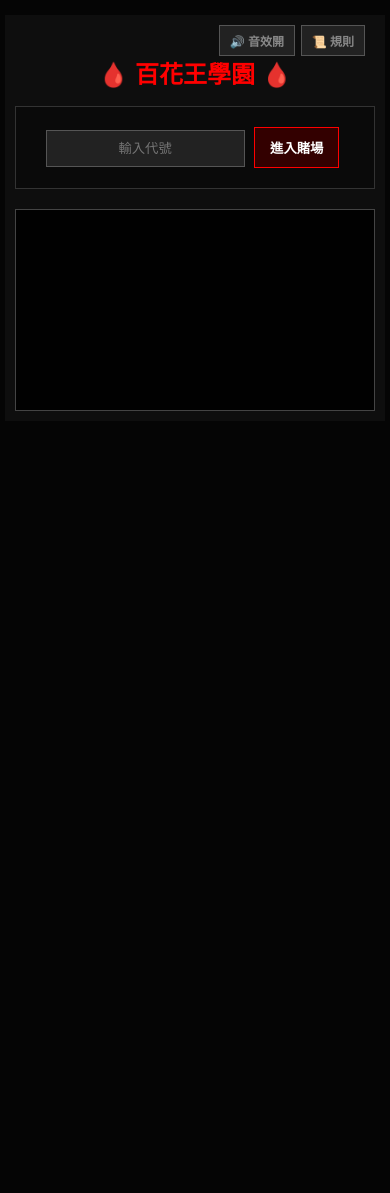
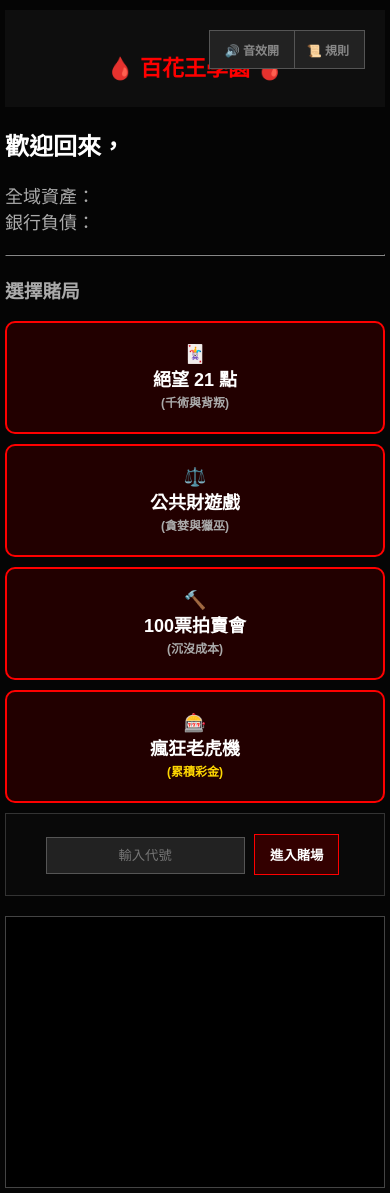
Before and after one commit to GoGoYEEDeRLi/kakegurui-casino, a Flask app: page / in a window 390 px wide. Before the commit the page ends 411 px from the top, so only its background shows below. Run offline with Flask 3, Linux system fonts and the light colour scheme; some libraries are stand-ins or nearby versions.

Commit message:
Update index.html

```diff
--- a/templates/index.html
+++ b/templates/index.html
@@ -61,130 +61,24 @@
         .lobby-game-btn:hover { background: #500; box-shadow: 0 0 20px #f00; transform: scale(1.05);}
         .lobby-game-btn:disabled { background: #111; border-color: #333; color: #555; box-shadow: none; cursor: not-allowed;}
 
-        input[type=range] { -webkit-appearance: none; appearance: none; width: 100%; background: #333; height: 10px; border-radius: 5px; outline: none; margin: 20px 0; }
-        input[type=range]::-webkit-slider-thumb { -webkit-appearance: none; appearance: none; width: 30px; height: 30px; border-radius: 50%; background: #f00; cursor: pointer; border: 2px solid #fff; box-shadow: 0 0 10px #f00;}
-      /* ========================================= */
-        /* 📱 手機版響應式設計 (RWD 魔法區) 📱         */
-        /* 當螢幕寬度小於 768px (通常是手機) 時自動觸發  */
-        /* ========================================= */
-         @media (max-width: 768px) {
-            /* 1. 減少周圍留白，讓出更多空間給遊戲 */
+        /* 🔴 縮小左上角借錢區，解決擁擠問題 */
+        .global-recharge {
+            position: fixed; top: 10px; left: 10px; z-index: 1000;
+            background: rgba(0, 40, 0, 0.9); border: 1px solid #0f0; padding: 5px;
+            transform: scale(0.75); transform-origin: top left;
+        }
+
+        /* 🎰 累積彩金老虎機樣式 */
+        .jackpot-board { background: #000; border: 2px solid #ff0; color: #f00; font-family: monospace; font-size: 24px; padding: 10px; margin: 10px 0; text-align: center; border-radius: 5px; }
+        .reel { width: 60px; height: 60px; background: #fff; color: #000; font-size: 40px; display: inline-block; line-height: 60px; margin: 5px; border-radius: 5px; font-weight: bold; }
+
+        /* 📱 手機版響應式設計 */
+        @media (max-width: 768px) {
             body { padding: 5px; }
-            .container { padding: 10px; border: none; margin-top: 10px; }
-
-            /* 2. 標題往下挪，避免跟右上角的按鈕撞在一起 */
-            h1 { font-size: 24px; margin-top: 50px; }
-
-            /* 3. 大廳的遊戲選擇按鈕：從「橫向並排」變成「上下堆疊」 */
-            .lobby-game-btn { width: 100%; margin: 10px 0; display: block; padding: 15px 5px; }
-
-            /* 4. 頂部懸浮按鈕：縮小字體與間距，避免畫面擁擠 */
-            .top-btn { padding: 6px 10px; font-size: 12px; }
-            #btn-rules { right: 5px; top: 5px; }
-            #btn-mute { right: 65px; top: 5px; }
-            #btn-leave { right: 145px; top: 5px; }
-
-            /* 5. 左上角借款區塊縮小 */
-            .global-recharge { top: 5px; left: 5px; padding: 3px; font-size: 12px; }
-            .global-recharge .step-val { min-width: 80px; padding: 5px; font-size: 14px; }
-            .global-recharge .step-btn { padding: 5px 15px; }
-
-            /* 6. 玩家列表：資訊從「橫向擠在一起」變成「上下三排」閱讀更清楚 */
-            [id^="player-row-"] { flex-direction: column; align-items: flex-start; gap: 8px; }
-
-            /* 7. 遊戲控制按鈕 (抽牌/停牌等)：全部撐滿寬度 (100%)，變成超大按鈕，手機絕對不會按錯！ */
-            #ctrl-action button, #ctrl-voting button { width: 100%; margin: 5px 0; box-sizing: border-box; display: block; }
-
-            /* 8. 籌碼加減分器：佔滿寬度 */
-            .step-container { display: flex; width: 100%; }
-            .step-val { flex-grow: 1; }
-
-            /* 9. 聊天室稍微縮小，避免佔據太多手機螢幕 */
-            #chat-log { height: 180px; font-size: 14px; }
-             /* 🎰 老虎機專屬樣式 */
-        .slot-machine { background: #200; border: 4px solid #ffd700; border-radius: 15px; padding: 20px; margin: 20px auto; max-width: 400px; text-align: center; box-shadow: 0 0 20px #f00; }
-        .slot-reel-container { display: flex; justify-content: center; gap: 10px; margin-bottom: 20px; background: #000; padding: 10px; border-radius: 10px; border: 2px inset #444; }
-        .reel { width: 80px; height: 80px; background: #fff; border-radius: 5px; font-size: 50px; line-height: 80px; color: #000; display: flex; align-items: center; justify-content: center; overflow: hidden; }
-        .slot-win-msg { color: #0f0; font-weight: bold; height: 24px; margin-top: 10px; }
-
-        /* 這邊是新增的代碼📱 修正左上角擁擠問題 (調整原本的 .global-recharge) */
-        .global-recharge {
-            position: fixed; /* 改成固定位置，不隨捲軸跑 */
-            top: 10px; left: 10px;
-            transform: scale(0.85); /* 🔴 直接整體縮小 15%，騰出空間 */
-            transform-origin: top left;
-            background: rgba(0, 40, 0, 0.9);
-            border: 1px solid #0f0;
-            padding: 8px;
-            z-index: 100;
+            .container { padding: 10px; border: none; margin-top: 5px; }
+            h1 { font-size: 22px; margin-top: 60px; }
+            .lobby-game-btn { width: 100%; display: block; margin: 10px 0; }
         }
-             /* 💰 累積彩金看板樣式 */
-.jackpot-board {
-    background: #000;
-    border: 2px solid #ff0;
-    color: #f00;
-    font-family: 'Courier New', monospace;
-    font-size: 24px;
-    padding: 10px;
-    margin: 10px 0;
-    text-shadow: 0 0 10px #f00;
-    box-shadow: inset 0 0 15px #f00;
-}
-             <div id="slot-area" class="panel hidden">
-    <div class="jackpot-board">
-        JACKPOT: <span id="jackpot-display">¥10,000,000</span>
-    </div>
-    </div>
-             // 🎰 老虎機符號清單 (對應後端 0-5)
-const symbols = ['🍒', '🍋', '🍉', '🔔', '💎', '7️⃣'];
-
-function spinSlot() {
-    const btn = document.getElementById('btn-spin');
-    const res = document.getElementById('slot-result');
-
-    // 🛑 防止重複點擊，並清空上次結果
-    btn.disabled = true;
-    res.innerText = "🎰 命運轉動中...";
-
-    // 💰 第一步：告訴後端「我要玩」，後端會在這裡扣錢
-    socket.emit('slot_spin');
-
-    // 🎨 第二步：開始跑「假轉動」動畫，先讓玩家覺得有在轉
-    let count = 0;
-    const timer = setInterval(() => {
-        document.getElementById('reel1').innerText = symbols[Math.floor(Math.random() * symbols.length)];
-        document.getElementById('reel2').innerText = symbols[Math.floor(Math.random() * symbols.length)];
-        document.getElementById('reel3').innerText = symbols[Math.floor(Math.random() * symbols.length)];
-        count++;
-        // 轉個 20 次（約 1 秒）後停下來
-        if (count > 20) clearInterval(timer);
-    }, 50);
-}
-
-// 🎯 第三步：接收後端給的「真實結果」
-socket.on('slot_result', d => {
-    // 稍微延遲一下，等上面的轉動動畫跑完
-    setTimeout(() => {
-        // 把輪盤定格在後端給的 [r1, r2, r3]
-        document.getElementById('reel1').innerText = symbols[d.reels[0]];
-        document.getElementById('reel2').innerText = symbols[d.reels[1]];
-        document.getElementById('reel3').innerText = symbols[d.reels[2]];
-
-        // 顯示中獎或沒中的訊息
-        document.getElementById('slot-result').innerText = d.msg;
-        btn.disabled = false; // 恢復按鈕
-
-        if (d.win) playSound('sfx-win'); // 如果中獎就播贏錢音效
-    }, 1100);
-});
-
-// 💰 第四步：同步更新全服累積彩金
-socket.on('update_jackpot', d => {
-    const board = document.getElementById('jackpot-display');
-    if (board) board.innerText = '¥' + d.pool.toLocaleString();
-});
-        }
-    /* 新增代碼到這裡 */
     </style> </head>
 <body onload="switchTheme('login')">
     <audio id="bgm" loop></audio>
@@ -253,25 +147,6 @@
 
         <h1 style="color: #f00; text-align: center; margin-top: 30px;">🩸 百花王學園 🩸</h1>
 
-        <div id="login-area" class="panel" style="text-align: center;">
-            <input type="text" id="name-in" placeholder="輸入代號">
-            <button onclick="login()">進入賭場</button>
-        </div>
-
-        <div id="lobby-area" class="panel hidden" style="text-align: center;">
-            <div id="slot-area" class="panel hidden">
-            <div class="slot-machine">
-                <h2 style="color: #ffd700; margin-top: 0;">🎰 瘋狂老虎機</h2>
-                <div class="slot-reel-container">
-                    <div id="reel1" class="reel">❓</div>
-                    <div id="reel2" class="reel">❓</div>
-                    <div id="reel3" class="reel">❓</div>
-                </div>
-                <p>單次下注：<span style="color: #ff0;">¥1,000,000</span></p>
-                <button id="btn-spin" onclick="spinSlot()" style="background: #f00; font-size: 20px; width: 80%;">拉下推桿！</button>
-                <div id="slot-result" class="slot-win-msg"></div>
-            </div>
-            <button onclick="switchTheme('lobby')" style="width: 100%; background: #333;">返回遊戲選擇</button>
         </div>
             <h2 style="color: #fff;">歡迎回來，<span id="lobby-name" style="color:#0f0;"></span></h2>
             <div style="font-size: 18px; margin-bottom: 20px;">
@@ -283,8 +158,28 @@
             <button class="lobby-game-btn" onclick="enterRoom('blackjack')">🃏<br>絕望 21 點<br><span style="font-size:12px; color:#aaa;">(千術與背叛)</span></button>
             <button class="lobby-game-btn" onclick="enterRoom('tax')">⚖️<br>公共財遊戲<br><span style="font-size:12px; color:#aaa;">(貪婪與獵巫)</span></button>
             <button class="lobby-game-btn" onclick="enterRoom('auction')">🔨<br>100票拍賣會<br><span style="font-size:12px; color:#aaa;">(沉沒成本)</span></button>
+            <button class="lobby-game-btn" onclick="enterSlot()">🎰<br>瘋狂老虎機<br><span style="font-size:12px; color:#ffd700;">(累積彩金)</span></button>
         </div>
-
+            <div id="login-area" class="panel" style="text-align: center;">
+            <input type="text" id="name-in" placeholder="輸入代號">
+            <button onclick="login()">進入賭場</button>
+            </div>
+        <div id="lobby-area" class="panel hidden" style="text-align: center;">
+        <h2 style="color: #fff;">歡迎回來，<span id="lobby-name"></span></h2>
+        <button class="lobby-game-btn" onclick="enterSlot()">🎰 進入老虎機</button>
+            </div>
+        <div id="slot-area" class="panel hidden" style="text-align: center;">
+            <div class="jackpot-board">💰 JACKPOT: <span id="jackpot-display">¥10,000,000</span></div>
+            <div style="background: #200; padding: 20px; border-radius: 15px; border: 3px solid #ffd700;">
+                <div id="reel1" class="reel">❓</div>
+                <div id="reel2" class="reel">❓</div>
+                <div id="reel3" class="reel">❓</div>
+                <br>
+                <button id="btn-spin" onclick="spinSlot()" style="background: #f00; width: 80%; font-size: 20px; margin-top: 15px;">拉下推桿 (¥1M)</button>
+                <p id="slot-result" style="color: #0f0; font-weight: bold; height: 20px;"></p>
+                <button onclick="leaveSlot()" style="background: #333; width: 100%;">返回大廳</button>
+            </div>
+        </div>
         <div id="game-area" class="hidden">
             <div id="phase-display" style="font-size: 20px; color: #fff; text-align: center; font-weight: bold; margin-bottom: 10px;">等待開局...</div>
 
```
